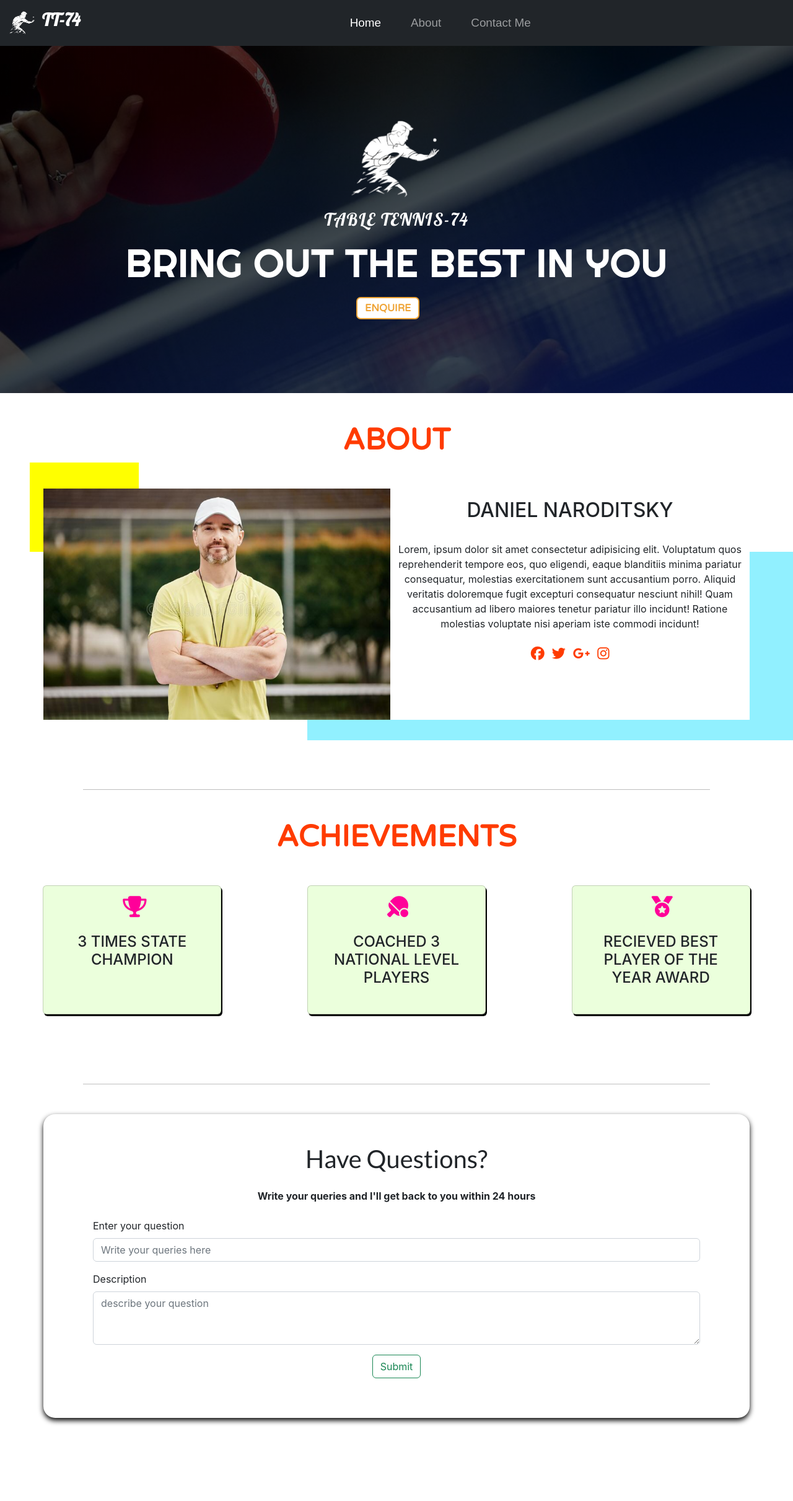
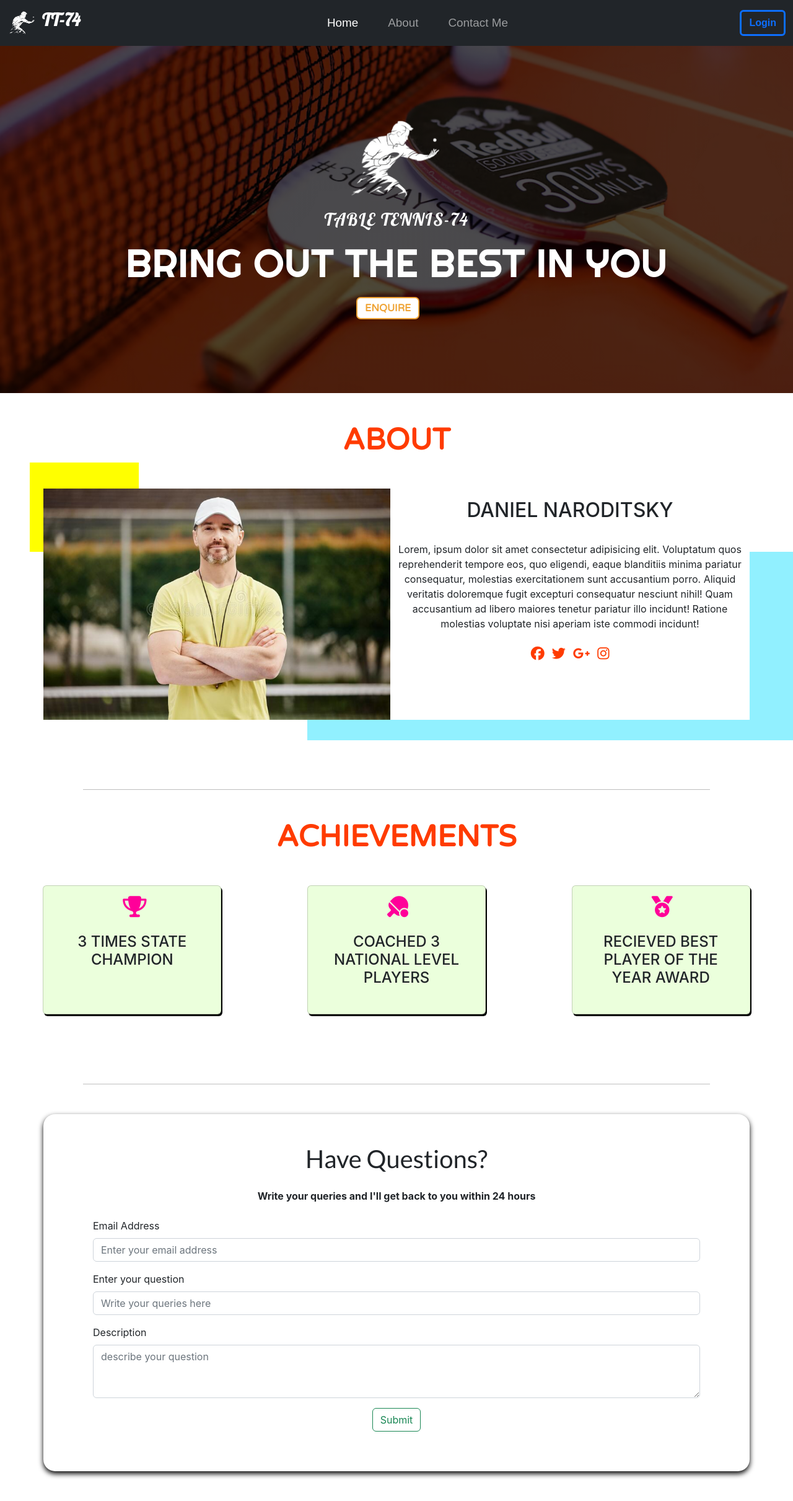
Before and after one commit to aditya7483/tabletennis, a React (Create React App) app: page / in a window 1280 px wide. Shown: the whole page at 62% size. Before the commit the page ends 2335 px from the top, so only its background shows below. Built offline with nearby package versions, Linux system fonts and the light colour scheme; a web font is replaced by a local one.

Commit message:
added login signup

```diff
--- a/src/App.css
+++ b/src/App.css
@@ -17,7 +17,7 @@
   background:linear-gradient(
     rgba(0, 0, 0, 0.7),
     rgba(0, 0, 0, 0.7)
-  ), url('./components/pics/home.jpg')no-repeat center center/cover;
+  ), url('./components/pics/tt-bat.avif')no-repeat center center/cover;
   color: white;
 }
 
@@ -129,6 +129,10 @@
   margin: 7rem auto 0px auto;
 }
 
+.slide-img{
+  height: 20rem;
+}
+
 /* Contact */
 
 .contact-div{
--- a/src/components/Contact.js
+++ b/src/components/Contact.js
@@ -9,12 +9,16 @@ export default function Contact() {
                 <p className='text-center fw-bold mb-4'>Write your queries and I'll get back to you within 24 hours</p>
                 <form>
                     <div className="mb-3">
-                        <label for="exampleFormControlInput1" className="form-label">Enter your question</label>
-                        <input type="text" className="form-control" id="exampleFormControlInput1" placeholder="Write your queries here" />
+                        <label htmlFor="email" className="form-label">Email Address</label>
+                        <input type="email" className="form-control" id="email" placeholder="Enter your email address" required />
                     </div>
                     <div className="mb-3">
-                        <label for="exampleFormControlTextarea1" className="form-label">Description</label>
-                        <textarea className="form-control" id="exampleFormControlTextarea1" placeholder='describe your question' rows="3"></textarea>
+                        <label htmlFor="exampleFormControlInput1" className="form-label">Enter your question</label>
+                        <input type="text" className="form-control" id="exampleFormControlInput1" placeholder="Write your queries here" required />
+                    </div>
+                    <div className="mb-3">
+                        <label htmlFor="exampleFormControlTextarea1" className="form-label">Description</label>
+                        <textarea className="form-control" id="exampleFormControlTextarea1" placeholder='describe your question' rows="3" required></textarea>
                     </div>
                     <button type="submit" className="btn btn-outline-success my-3 d-block mx-auto">Submit</button>
                 </form>
--- a/src/components/Login.js
+++ b/src/components/Login.js
@@ -1,6 +1,6 @@
 import React, { useState } from 'react'
 
-export default function Login(props) {
+export default function Login() {
 
     const [login, setLogin] = useState(true)
     const [username, setUsername] = useState('');
@@ -43,8 +43,6 @@ export default function Login(props) {
         }
         else{
             handleChange()
-            props.setAuthToken(data.authToken)
-
         }
     }
     const handleSignup = async (e) => {
--- a/src/components/Navbar.js
+++ b/src/components/Navbar.js
@@ -1,4 +1,5 @@
 import React from 'react'
+import Login from './Login'
 import Logo from './pics/logo.png'
 
 export default function Navbar() {
@@ -27,6 +28,12 @@ export default function Navbar() {
                                 <a className="nav-link" href="#contact">Contact Me</a>
                             </li>
                         </ul>
+                        <form className="d-flex" role="search">
+                            <button type="button" className="btn btn-outline-primary border-primary fw-bold border border-3" data-bs-toggle="modal" data-bs-target="#LoginModal">
+                                Login
+                            </button>
+                            <Login/>
+                        </form>
                     </div>
                 </div>
             </nav>
```
Also changed, not shown: src/components/Achievements.js (added, +49 -0 lines), src/components/pics/location.png (added).
